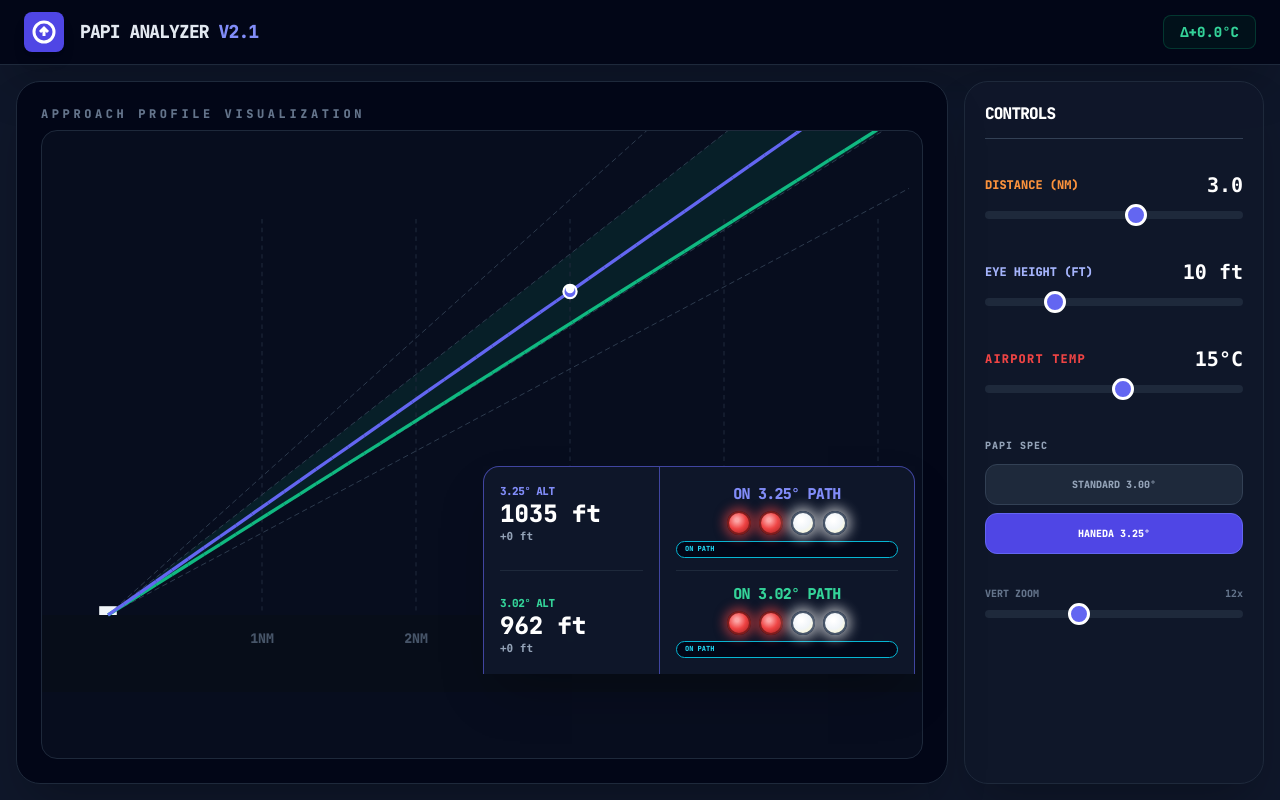
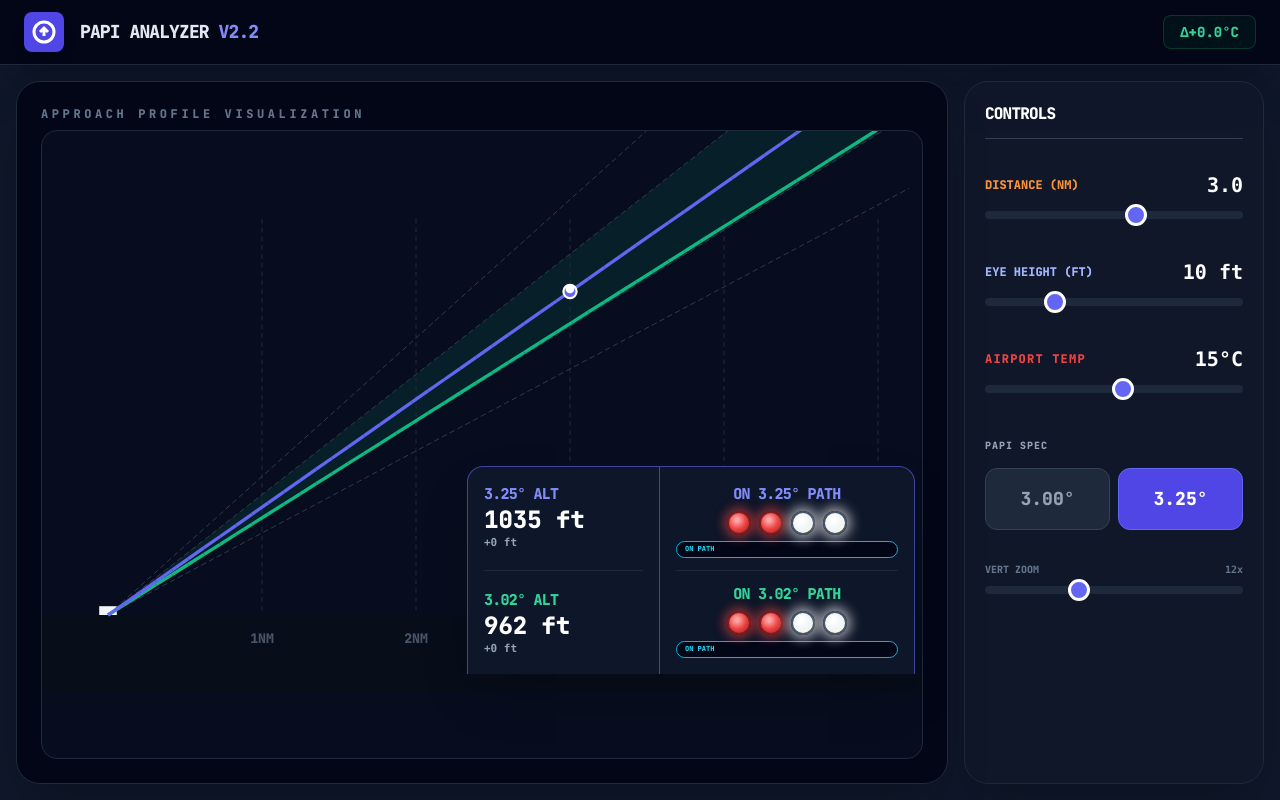
Before and after one commit to Kanamokko-Lee/PAPI-GoogleAI, a plain HTML site: page index.html in a window 1280 px wide. Drawn offline with nearby package versions, Linux system fonts and the light colour scheme.

Commit message:
Add files via upload

```diff
--- a/index.html
+++ b/index.html
@@ -3,7 +3,7 @@
 <head>
   <meta charset="UTF-8" />
   <meta name="viewport" content="width=device-width, initial-scale=1.0, maximum-scale=1.0" />
-  <title>PAPI Glide Path Simulator v2.1</title>
+  <title>PAPI Glide Path Simulator v2.2</title>
   <script src="https://cdn.tailwindcss.com"></script>
   <style>
     @import url('https://fonts.googleapis.com/css2?family=JetBrains+Mono:wght@400;600;700;800&display=swap');
@@ -38,7 +38,7 @@
     <div class="bg-indigo-600 p-2 rounded-lg text-white shadow-lg">
       <svg width="24" height="24" viewBox="0 0 24 24" fill="none" stroke="currentColor" stroke-width="3"><circle cx="12" cy="12" r="10"/><path d="m16 12-4-4-4 4M12 8v8"/></svg>
     </div>
-    <h1 class="text-lg font-black tracking-tighter uppercase">PAPI Analyzer <span class="text-indigo-400">v2.1</span></h1>
+    <h1 class="text-lg font-black tracking-tighter uppercase">PAPI Analyzer <span class="text-indigo-400">v2.2</span></h1>
   </div>
   <div id="temp-dev-badge" class="px-4 py-1.5 rounded-lg font-black text-sm border border-emerald-800/50 bg-emerald-950/30 text-emerald-400">Δ+0.0°C (ISA)</div>
 </header>
@@ -52,15 +52,15 @@
       <!-- STATS & PAPI Cockpit View (地面ライン OY=380 に接するように配置) -->
       <div class="absolute bottom-[15.6%] right-8 z-10 flex items-stretch gap-0 shadow-2xl">
         <!-- ALT STATS (左側セクション) -->
-        <div class="glass-effect border-r-0 rounded-r-none p-4 w-44 flex flex-col justify-between">
+        <div class="glass-effect border-r-0 rounded-r-none p-4 w-48 flex flex-col justify-between">
           <div>
-            <div class="text-[11px] font-black text-indigo-400 uppercase tracking-tighter">3.25° ALT</div>
+            <div class="text-[15px] font-black text-indigo-400 uppercase tracking-tighter">3.25° ALT</div>
             <div id="true-325" class="text-2xl font-black text-white leading-tight">---</div>
             <div id="diff-325" class="text-[10px] font-bold">±0 ft</div>
           </div>
           <div class="border-t border-slate-800 my-2"></div>
           <div>
-            <div class="text-[11px] font-black text-emerald-400 uppercase tracking-tighter">3.02° ALT</div>
+            <div class="text-[15px] font-black text-emerald-400 uppercase tracking-tighter">3.02° ALT</div>
             <div id="true-302" class="text-2xl font-black text-white leading-tight">---</div>
             <div id="diff-302" class="text-[10px] font-bold">±0 ft</div>
           </div>
@@ -126,12 +126,12 @@
         <input type="range" id="temp-slider" min="-20" max="45" step="1" value="15" class="w-full" />
       </div>
 
-      <!-- PAPI Mode Switch -->
-      <div class="space-y-2">
+      <!-- PAPI Mode Switch (横並び・巨大化) -->
+      <div class="space-y-3">
         <label class="text-[10px] font-black text-slate-400 uppercase tracking-widest">PAPI Spec</label>
-        <div class="flex flex-col gap-2">
-          <button id="btn-general" onclick="setPapiMode('general')" class="w-full py-3 rounded-xl text-[10px] font-black border transition btn-inactive">STANDARD 3.00°</button>
-          <button id="btn-hnd" onclick="setPapiMode('hnd')" class="w-full py-3 rounded-xl text-[10px] font-black border transition btn-active-indigo">HANEDA 3.25°</button>
+        <div class="flex flex-row gap-2">
+          <button id="btn-general" onclick="setPapiMode('general')" class="flex-1 py-4 rounded-xl text-lg font-black border transition btn-inactive">3.00°</button>
+          <button id="btn-hnd" onclick="setPapiMode('hnd')" class="flex-1 py-4 rounded-xl text-lg font-black border transition btn-active-indigo">3.25°</button>
         </div>
       </div>
 
@@ -238,7 +238,6 @@ function drawSVG(t302, t325, bounds, ach, eh, dNm) {
     return { x: OX + distPx, y: OY - Math.tan(rad) * distPx - visualOffset };
   };
 
-  // 適正経路エリア
   const p1 = getCoords(bounds[1], 5);
   const p2 = getCoords(bounds[2], 5);
   const area = document.createElementNS(ns, "polygon");
@@ -246,13 +245,11 @@ function drawSVG(t302, t325, bounds, ach, eh, dNm) {
   area.setAttribute("fill", "rgba(16, 185, 129, 0.1)");
   svg.appendChild(area);
 
-  // 地面
   const ground = document.createElementNS(ns, "rect");
   ground.setAttribute("x", 0); ground.setAttribute("y", OY); ground.setAttribute("width", W); ground.setAttribute("height", H-OY);
   ground.setAttribute("fill", "#070d19");
   svg.appendChild(ground);
 
-  // PAPIユニット
   const unit = document.createElementNS(ns, "rect");
   unit.setAttribute("x", OX-8); unit.setAttribute("y", OY-8); unit.setAttribute("width", 16); unit.setAttribute("height", 8);
   unit.setAttribute("fill", "#f1f5f9");
@@ -270,7 +267,6 @@ function drawSVG(t302, t325, bounds, ach, eh, dNm) {
     svg.appendChild(t);
   }
 
-  // 動的なパス描画関数 (色分け)
   const drawDynamicPath = (a, baseColor, isThick) => {
     const segments = 50;
     const maxNm = 5.2;
@@ -281,9 +277,9 @@ function drawSVG(t302, t325, bounds, ach, eh, dNm) {
       const pStart = getCoords(a, nmStart);
       const pEnd = getCoords(a, nmEnd);
 
-      let color = baseColor; // 適正範囲内
-      if (a > bounds[1]) color = "#ffffff"; // 白 (高すぎ)
-      if (a < bounds[2]) color = "#ef4444"; // 赤 (低すぎ)
+      let color = baseColor;
+      if (a > bounds[1]) color = "#ffffff";
+      if (a < bounds[2]) color = "#ef4444";
 
       const l = document.createElementNS(ns, "line");
       l.setAttribute("x1", pStart.x); l.setAttribute("y1", pStart.y);
@@ -295,7 +291,6 @@ function drawSVG(t302, t325, bounds, ach, eh, dNm) {
     }
   };
 
-  // 境界線 (背景)
   bounds.forEach(b => {
     const p = getCoords(b, 5.2);
     const l = document.createElementNS(ns, "line");
@@ -304,11 +299,9 @@ function drawSVG(t302, t325, bounds, ach, eh, dNm) {
     svg.appendChild(l);
   });
 
-  // 実パスの描画 (3.25°=Indigo, 3.02°=Emerald)
   drawDynamicPath(t302, "#10b981", true);
   drawDynamicPath(t325, "#6366f1", true);
 
-  // 航空機アイコン
   const acPos = getCoords(t325, dNm);
   const eyePos = getCoords(t325, dNm, eh);
 
@@ -333,8 +326,8 @@ function drawSVG(t302, t325, bounds, ach, eh, dNm) {
 
 function setPapiMode(m) {
   state.papiMode = m;
-  document.getElementById('btn-general').className = `w-full py-3 rounded-xl text-[10px] font-black border transition ${m==='general'?'btn-active-indigo':'btn-inactive'}`;
-  document.getElementById('btn-hnd').className = `w-full py-3 rounded-xl text-[10px] font-black border transition ${m==='hnd'?'btn-active-indigo':'btn-inactive'}`;
+  document.getElementById('btn-general').className = `flex-1 py-4 rounded-xl text-lg font-black border transition ${m==='general'?'btn-active-indigo':'btn-inactive'}`;
+  document.getElementById('btn-hnd').className = `flex-1 py-4 rounded-xl text-lg font-black border transition ${m==='hnd'?'btn-active-indigo':'btn-inactive'}`;
   updateAll();
 }
 
```
